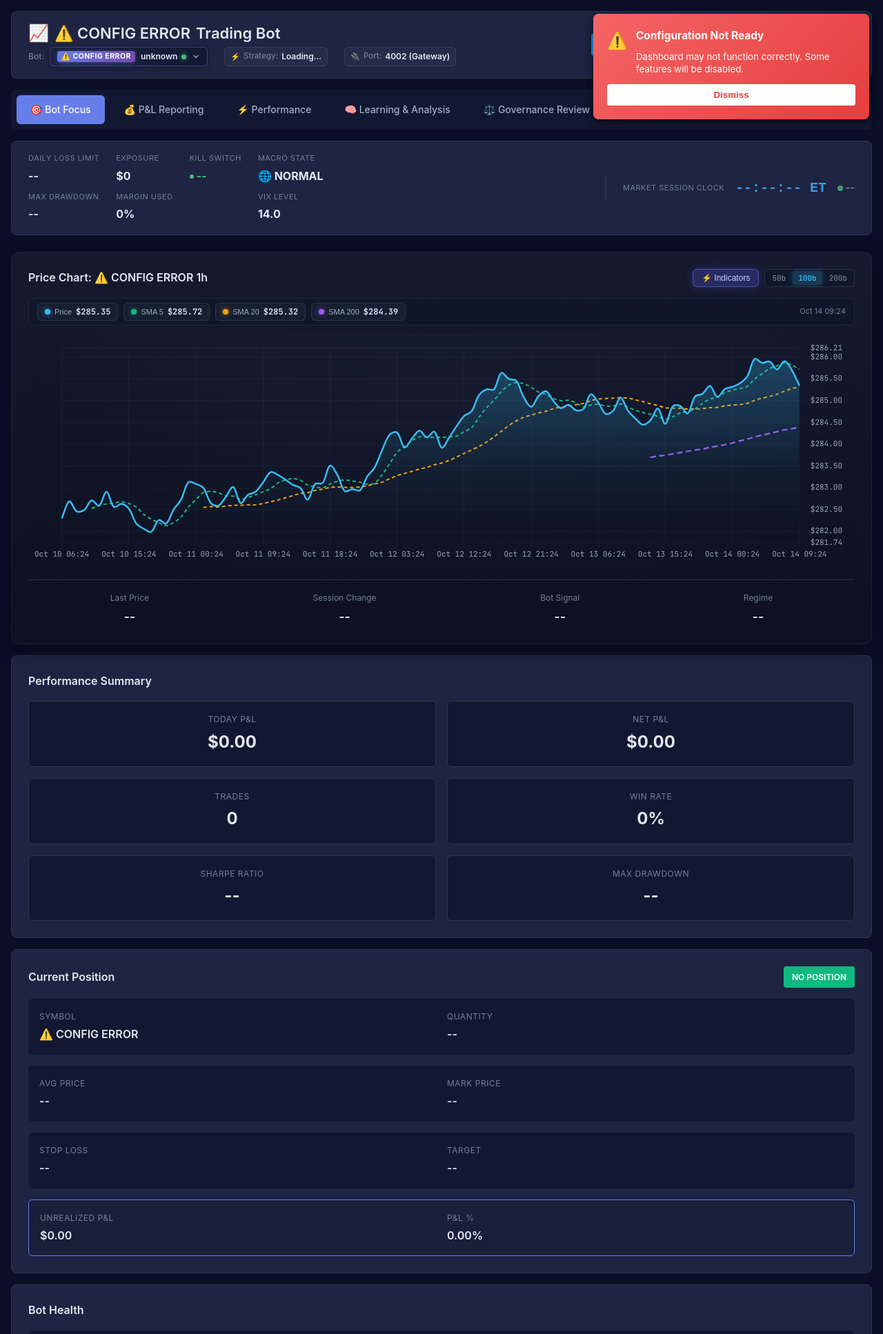
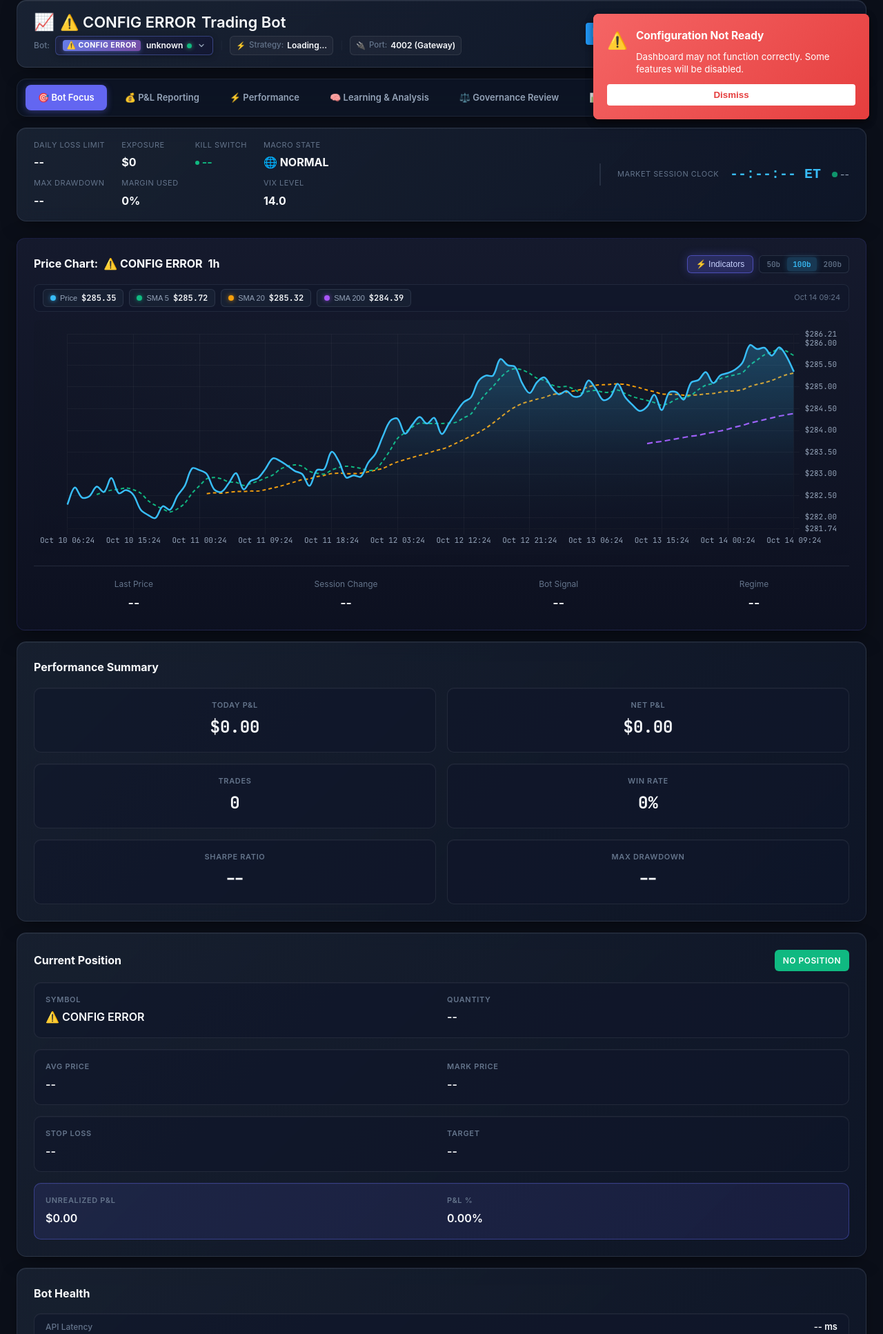
Before and after one commit to PowerStreamCoder/tradingbot-dashboard, a Python web app: template templates/bot_focus.html in a window 1280 px wide. Shown: the top 1934 px of the page at 69% size. Run offline with Jinja, Linux system fonts and the light colour scheme; the template is opened without the code that fills it, so the values that code supplies are empty.

Commit message:
style: elevate dashboard tabs with consistent high-visibility glassmorphic tiles (#67)
- Standardized container bounding box across all 5 views to centered 1440px max-width with unified horizontal padding (0 1.5rem 3rem 1.5rem).
- Upgraded outer tiles and panels in static/css/bot_focus.css, static/css/pnl-reporting.css, static/css/learning_review.css, and static/css/governance_review.css to matching glassmorphic slate gradients (linear-gradient(135deg, rgba(30, 41, 59, 0.65) 0%, rgba(15, 23, 42, 0.8) 100%)), 14px border radius, 12px blur, and subtle inner elevation highlights.
- Upgraded sub-metric cards, position rows, health/risk rows, and strategy items to translucent slate surfaces with crisp borders and bold monospace typography.
- Preserved all header dimension and navigation alignment contracts.
- Verified test suite: 235 passed, 0 failures, 98.52% total coverage.

Co-authored-by: Sudhir Makam <sudhirmakam@gmail.com>

```diff
--- a/static/css/bot_focus.css
+++ b/static/css/bot_focus.css
@@ -2,35 +2,35 @@
 /* Dark theme optimized for extended screen time */
 
 :root {
-    /* Dark Theme Colors */
-    --bg-primary: #0a0e27;
-    --bg-secondary: #131832;
-    --bg-tertiary: #1a1f3a;
-    --bg-tile: #1e2442;
+    /* Dark Theme Colors - Aligned with Performance Window Glassmorphism */
+    --bg-primary: #0b0f19;
+    --bg-secondary: rgba(15, 23, 42, 0.65);
+    --bg-tertiary: rgba(30, 41, 59, 0.55);
+    --bg-tile: linear-gradient(135deg, rgba(30, 41, 59, 0.65) 0%, rgba(15, 23, 42, 0.8) 100%);
 
     /* Accent Colors */
-    --accent-primary: #667eea;
-    --accent-secondary: #764ba2;
+    --accent-primary: #6366f1;
+    --accent-secondary: #4f46e5;
 
     /* Text Colors */
-    --text-primary: #e2e8f0;
-    --text-secondary: #a0aec0;
-    --text-muted: #718096;
+    --text-primary: #f8fafc;
+    --text-secondary: #94a3b8;
+    --text-muted: #64748b;
 
     /* Status Colors */
-    --color-positive: #48bb78;
-    --color-negative: #f56565;
-    --color-warning: #ed8936;
-    --color-info: #4299e1;
+    --color-positive: #10b981;
+    --color-negative: #f43f5e;
+    --color-warning: #f59e0b;
+    --color-info: #38bdf8;
 
     /* Signal Colors */
     --color-long: #10b981;
     --color-short: #ef4444;
-    --color-neutral: #6b7280;
+    --color-neutral: #64748b;
 
     /* Borders */
-    --border-color: #2d3748;
-    --border-radius: 8px;
+    --border-color: rgba(148, 163, 184, 0.16);
+    --border-radius: 14px;
 
     /* Spacing */
     --spacing-xs: 4px;
@@ -55,9 +55,9 @@ body {
 }
 
 .dashboard-container {
-    max-width: 1920px;
+    max-width: 1440px;
     margin: 0 auto;
-    padding: var(--spacing-md);
+    padding: 0 1.5rem 3rem 1.5rem;
 }
 
 /* Header */
@@ -65,11 +65,14 @@ body {
     display: flex;
     justify-content: space-between;
     align-items: center;
-    background: var(--bg-tile);
+    background: linear-gradient(135deg, rgba(30, 41, 59, 0.75) 0%, rgba(15, 23, 42, 0.9) 100%);
     padding: 17px var(--spacing-lg);
     border-radius: var(--border-radius);
     margin-bottom: var(--spacing-md);
-    border: 1px solid var(--border-color);
+    border: 1px solid rgba(148, 163, 184, 0.18);
+    backdrop-filter: blur(16px);
+    -webkit-backdrop-filter: blur(16px);
+    box-shadow: 0 10px 30px -10px rgba(0, 0, 0, 0.5), inset 0 1px 0 rgba(255, 255, 255, 0.06);
     min-height: 98px;
     box-sizing: border-box;
 }
@@ -502,29 +505,38 @@ body {
 .nav-bar {
     display: flex;
     gap: var(--spacing-sm);
-    background: var(--bg-secondary);
-    padding: var(--spacing-sm);
+    background: rgba(15, 23, 42, 0.65);
+    padding: 8px 12px;
     border-radius: var(--border-radius);
     margin-bottom: var(--spacing-md);
+    border: 1px solid rgba(148, 163, 184, 0.12);
+    backdrop-filter: blur(12px);
+    -webkit-backdrop-filter: blur(12px);
+    box-shadow: 0 4px 16px rgba(0, 0, 0, 0.25);
 }
 
 .nav-link {
-    padding: 10px 20px;
+    padding: 8px 18px;
     text-decoration: none;
     color: var(--text-secondary);
-    border-radius: 6px;
-    font-weight: 500;
-    transition: all 0.2s ease;
+    border-radius: 8px;
+    font-weight: 600;
+    font-size: 13px;
+    transition: all 0.2s cubic-bezier(0.4, 0, 0.2, 1);
+    display: inline-flex;
+    align-items: center;
+    gap: 6px;
 }
 
 .nav-link:hover {
-    background: var(--bg-tertiary);
-    color: var(--text-primary);
+    background: rgba(30, 41, 59, 0.8);
+    color: #f8fafc;
 }
 
 .nav-link.active {
-    background: var(--accent-primary);
+    background: #6366f1;
     color: white;
+    box-shadow: 0 2px 10px rgba(99, 102, 241, 0.4);
 }
 
 /* Market Clock & Risk Controls Bar */
@@ -533,11 +545,14 @@ body {
     align-items: center;
     justify-content: space-between;
     gap: var(--spacing-lg);
-    background: var(--bg-tile);
+    background: linear-gradient(135deg, rgba(30, 41, 59, 0.7) 0%, rgba(15, 23, 42, 0.85) 100%);
     padding: var(--spacing-md) var(--spacing-lg);
     border-radius: var(--border-radius);
     margin-bottom: var(--spacing-lg);
-    border: 1px solid var(--border-color);
+    border: 1px solid rgba(148, 163, 184, 0.16);
+    backdrop-filter: blur(12px);
+    -webkit-backdrop-filter: blur(12px);
+    box-shadow: 0 10px 30px -10px rgba(0, 0, 0, 0.5), inset 0 1px 0 rgba(255, 255, 255, 0.05);
 }
 
 /* Risk Controls Bar (Left Side) - 2x3 Grid Layout */
@@ -661,17 +676,30 @@ body {
 
 /* Tile Base Styles */
 .tile {
-    background: var(--bg-tile);
-    border: 1px solid var(--border-color);
+    background: linear-gradient(135deg, rgba(30, 41, 59, 0.65) 0%, rgba(15, 23, 42, 0.8) 100%);
+    border: 1px solid rgba(148, 163, 184, 0.16);
     border-radius: var(--border-radius);
     padding: var(--spacing-lg);
+    backdrop-filter: blur(12px);
+    -webkit-backdrop-filter: blur(12px);
+    box-shadow: 0 10px 30px -10px rgba(0, 0, 0, 0.5), inset 0 1px 0 rgba(255, 255, 255, 0.05);
+    transition: all 0.25s cubic-bezier(0.4, 0, 0.2, 1);
+}
+
+.tile:hover {
+    border-color: rgba(99, 102, 241, 0.35);
+    transform: translateY(-2px);
+    box-shadow: 0 14px 35px -10px rgba(0, 0, 0, 0.6), inset 0 1px 0 rgba(255, 255, 255, 0.08);
 }
 
 .tile h2 {
     font-size: 16px;
-    font-weight: 600;
-    color: var(--text-primary);
+    font-weight: 700;
+    color: #f8fafc;
     margin-bottom: var(--spacing-md);
+    display: flex;
+    align-items: center;
+    gap: 8px;
 }
 
 .tile-header {
@@ -878,24 +906,33 @@ body {
 }
 
 .perf-card {
-    background: var(--bg-secondary);
+    background: rgba(15, 23, 42, 0.6);
     padding: var(--spacing-md);
-    border-radius: 6px;
+    border-radius: 10px;
     text-align: center;
-    border: 1px solid var(--border-color);
+    border: 1px solid rgba(255, 255, 255, 0.08);
+    box-shadow: inset 0 1px 0 rgba(255, 255, 255, 0.03);
+    transition: all 0.2s cubic-bezier(0.4, 0, 0.2, 1);
+}
+
+.perf-card:hover {
+    border-color: rgba(99, 102, 241, 0.35);
+    transform: translateY(-1px);
 }
 
 .perf-label {
-    font-size: 12px;
+    font-size: 11px;
     color: var(--text-muted);
     margin-bottom: var(--spacing-xs);
     text-transform: uppercase;
-    letter-spacing: 0.5px;
+    letter-spacing: 0.06em;
+    font-weight: 600;
 }
 
 .perf-value {
     font-size: 24px;
     font-weight: 700;
+    font-family: 'JetBrains Mono', monospace;
     color: var(--text-primary);
 }
 
@@ -904,10 +941,11 @@ body {
     padding: 6px 12px;
     background: var(--color-long);
     color: white;
-    border-radius: 4px;
+    border-radius: 6px;
     font-size: 12px;
     font-weight: 600;
     text-transform: uppercase;
+    letter-spacing: 0.04em;
 }
 
 .position-details {
@@ -922,13 +960,15 @@ body {
     grid-template-columns: 1fr 1fr;
     gap: var(--spacing-md);
     padding: var(--spacing-md);
-    background: var(--bg-secondary);
-    border-radius: 6px;
+    background: rgba(15, 23, 42, 0.6);
+    border: 1px solid rgba(255, 255, 255, 0.08);
+    border-radius: 10px;
+    box-shadow: inset 0 1px 0 rgba(255, 255, 255, 0.03);
 }
 
 .position-tile .position-row.highlight {
-    background: var(--bg-tertiary);
-    border: 1px solid var(--accent-primary);
+    background: rgba(99, 102, 241, 0.12);
+    border: 1px solid rgba(99, 102, 241, 0.4);
 }
 
 .position-item {
@@ -938,53 +978,63 @@ body {
 }
 
 .position-item .label {
+    font-size: 11px;
+    color: var(--text-muted);
+    text-transform: uppercase;
+    letter-spacing: 0.06em;
+    font-weight: 600;
+}
+
+.position-item .value {
+    font-size: 16px;
+    font-weight: 600;
+    color: var(--text-primary);
+}
+
+.position-item .value.large {
+    font-size: 20px;
+    font-family: 'JetBrains Mono', monospace;
+}
+
+.position-item .value.stop-loss {
+    color: var(--color-negative);
+}
+
+.position-item .value.target {
+    color: var(--color-positive);
+}
+
+/* Health Tile */
+.health-grid {
+    display: flex;
+    flex-direction: column;
+    gap: var(--spacing-md);
+}
+
+.health-item {
+    display: flex;
+    justify-content: space-between;
+    align-items: center;
+    padding: var(--spacing-sm) var(--spacing-md);
+    background: rgba(15, 23, 42, 0.6);
+    border: 1px solid rgba(255, 255, 255, 0.08);
+    border-radius: 10px;
+    box-shadow: inset 0 1px 0 rgba(255, 255, 255, 0.03);
+    transition: all 0.2s cubic-bezier(0.4, 0, 0.2, 1);
+}
+
+.health-item:hover {
+    border-color: rgba(99, 102, 241, 0.35);
+}
+
+.health-label {
     font-size: 12px;
     color: var(--text-muted);
-    text-transform: uppercase;
-    letter-spacing: 0.5px;
-}
-
-.position-item .value {
-    font-size: 16px;
-    font-weight: 600;
-    color: var(--text-primary);
-}
-
-.position-item .value.large {
-    font-size: 20px;
-}
-
-.position-item .value.stop-loss {
-    color: var(--color-negative);
-}
-
-.position-item .value.target {
-    color: var(--color-positive);
-}
-
-/* Health Tile */
-.health-grid {
-    display: flex;
-    flex-direction: column;
-    gap: var(--spacing-md);
-}
-
-.health-item {
-    display: flex;
-    justify-content: space-between;
-    align-items: center;
-    padding: var(--spacing-sm) var(--spacing-md);
-    background: var(--bg-secondary);
-    border-radius: 6px;
-}
-
-.health-label {
+    font-weight: 500;
+}
+
+.health-value {
     font-size: 13px;
-    color: var(--text-muted);
-}
-
-.health-value {
-    font-size: 14px;
     font-weight: 600;
     color: var(--text-primary);
     display: flex;
```
Also changed, not shown: other parts of static/css/bot_focus.css (+27 -11 lines), static/css/governance_review.css (+29 -22 lines), static/css/learning_review.css (+109 -41 lines), static/css/pnl-reporting.css (+12 -12 lines), static/js/learning_review.js (+77 -7 lines).
